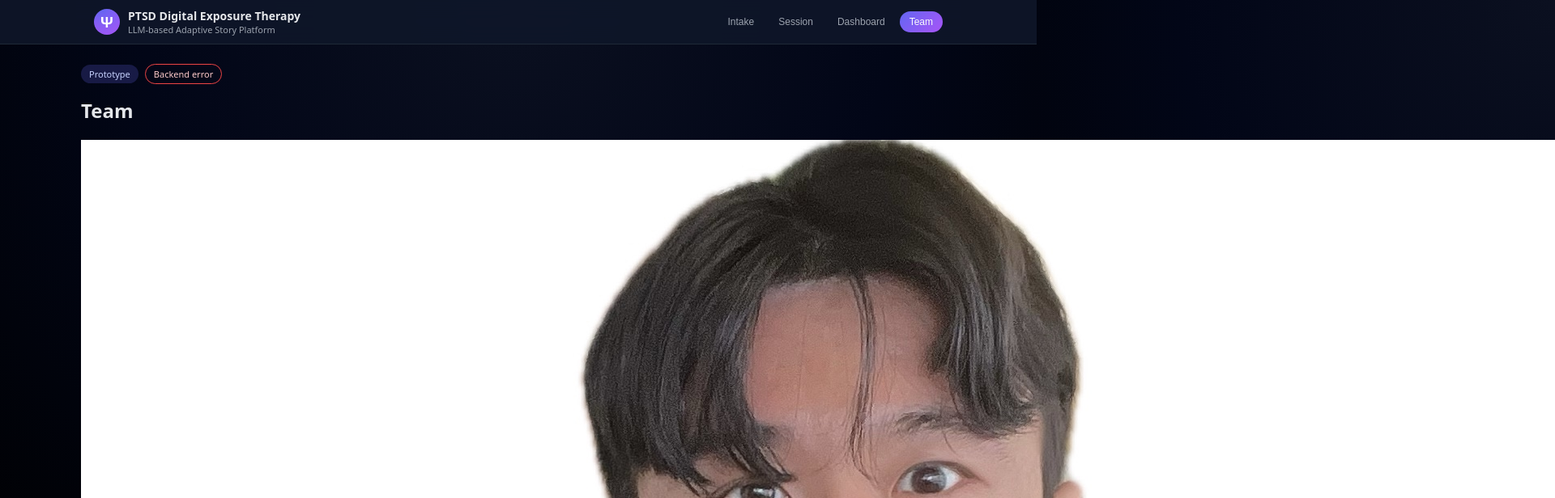
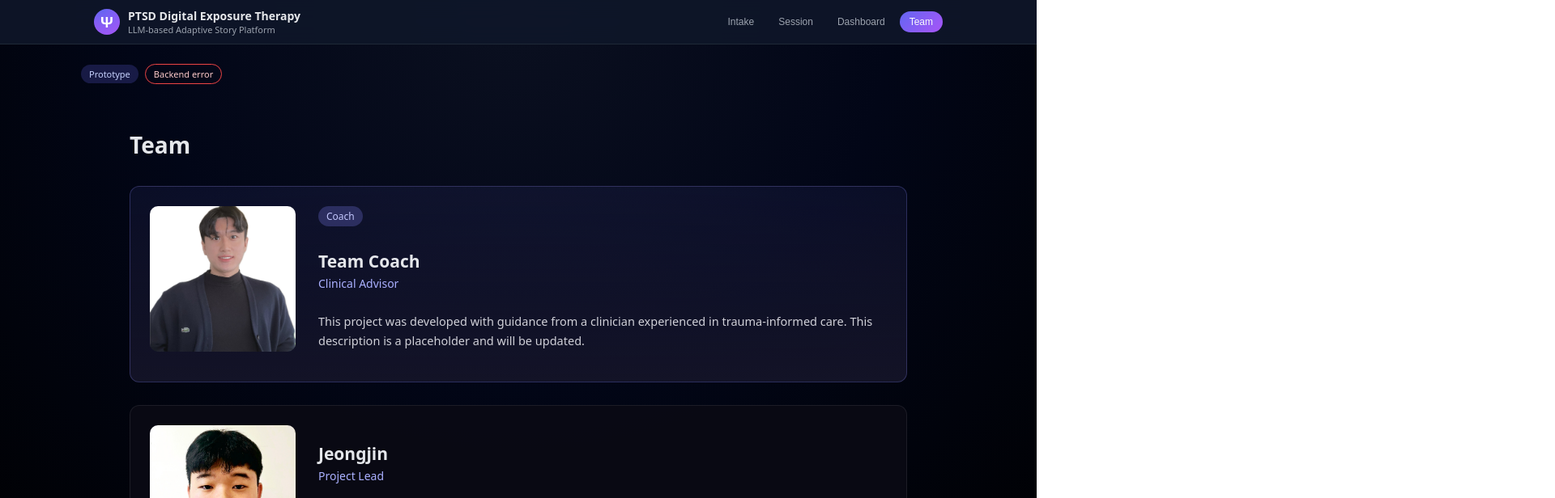
Before and after one commit to amygdala2025/conrad2025, a React (Vite) app: page / in a window 1280 px wide. Both pictures are taken after a click on the button "Team". Shown: the top 616 px of the page at 81% size, 1920 px wide, since content can reach past the window. Built offline with nearby package versions, Linux system fonts and the light colour scheme; no server answers.

Commit message:
Update Team.css

```diff
--- a/src/pages/Team.css
+++ b/src/pages/Team.css
@@ -1,57 +1,93 @@
-/* ===== Coach ===== */
+/* src/pages/Team.css */
 
-.coach-card {
-  display: flex;
+.team-page {
+  max-width: 1000px;
+  margin: 0 auto;
+  padding: 40px 20px;
+}
+
+.team-title {
+  font-size: 28px;
+  font-weight: 600;
+  margin-bottom: 32px;
+}
+
+/* ===== 공통 Row ===== */
+
+.team-row {
+  display: grid;
+  grid-template-columns: 180px 1fr;
   gap: 28px;
   align-items: flex-start;
+
+  background: rgba(10, 10, 20, 0.9);
+  border: 1px solid rgba(255, 255, 255, 0.08);
+  border-radius: 12px;
+  padding: 24px;
+  margin-bottom: 28px;
+}
+
+/* ===== Coach Row Override ===== */
+
+.coach-row {
   background: linear-gradient(
     180deg,
     rgba(120, 120, 255, 0.08),
     rgba(20, 20, 40, 0.95)
   );
   border: 1px solid rgba(140, 140, 255, 0.25);
-  border-radius: 14px;
-  padding: 28px;
-  margin-bottom: 44px;
 }
 
-.coach-image {
-  width: 160px;
-  height: 160px;
-  object-fit: cover;
+/* ===== Image ===== */
+
+.team-image-wrap {
+  width: 180px;
+  height: 180px;
   border-radius: 10px;
+  overflow: hidden;
   background: #111;
-  filter: grayscale(20%);
+  flex-shrink: 0;
 }
 
-.coach-content {
-  flex: 1;
+.team-image-wrap img {
+  width: 100%;
+  height: 100%;
+  object-fit: cover;
 }
 
-.coach-badge {
-  display: inline-block;
-  font-size: 12px;
-  padding: 4px 10px;
-  border-radius: 999px;
-  background: rgba(130, 130, 255, 0.2);
-  color: #bfc3ff;
-  margin-bottom: 10px;
+/* ===== Text ===== */
+
+.team-content {
+  display: flex;
+  flex-direction: column;
 }
 
-.coach-name {
-  font-size: 22px;
+.team-name {
+  font-size: 21px;
   font-weight: 600;
   margin-bottom: 4px;
 }
 
-.coach-role {
+.team-role {
   font-size: 14px;
-  color: #9fa3ff;
-  margin-bottom: 12px;
+  color: #aab0ff;
+  margin-bottom: 10px;
 }
 
-.coach-bio {
+.team-bio {
   font-size: 14.5px;
   line-height: 1.7;
-  color: #d0d2e0;
+  color: #d0d0d8;
 }
+
+/* ===== Coach Badge ===== */
+
+.coach-badge {
+  align-self: flex-start;
+  font-size: 12px;
+  padding: 4px 10px;
+  border-radius: 999px;
+  background: rgba(130, 130, 255, 0.25);
+  color: #c4c8ff;
+  margin-bottom: 8px;
+}
```
